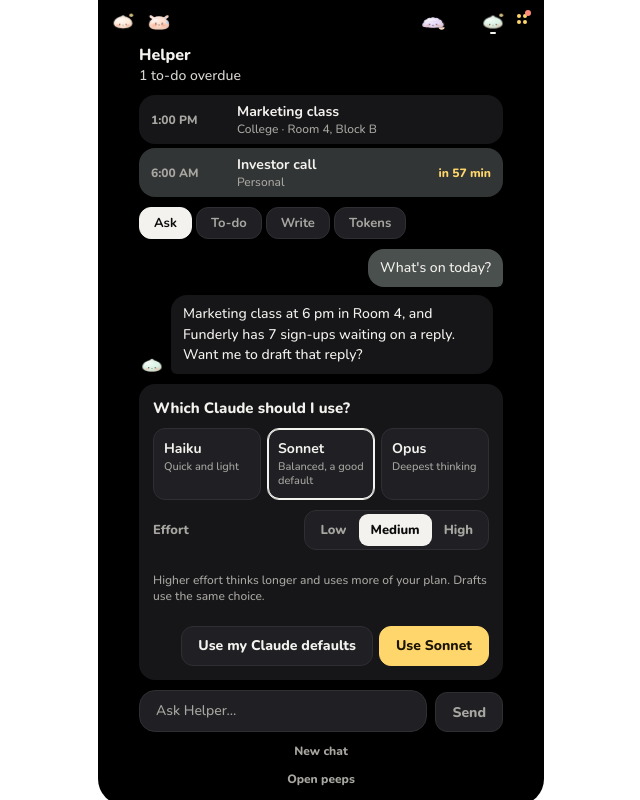
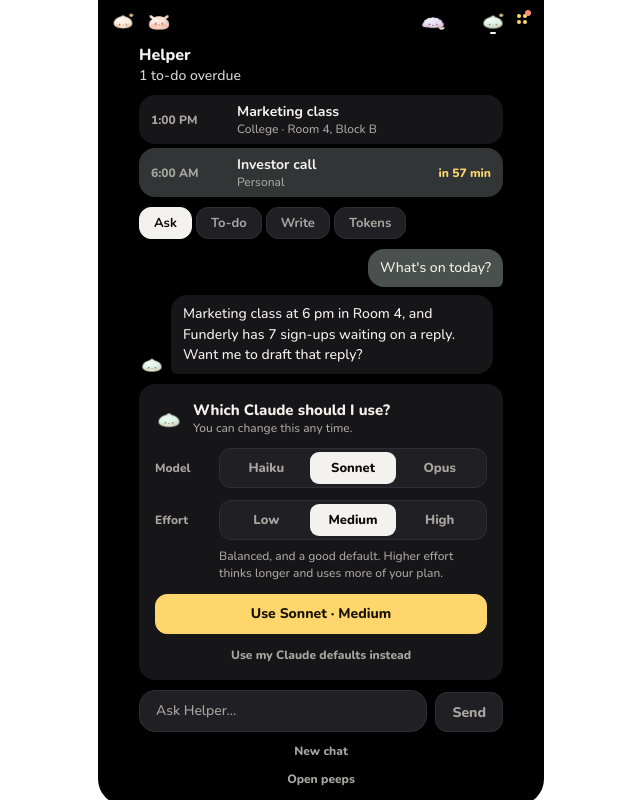
Before and after one commit to TheSscarletSkies/peeps, a React (Vite) app: page / in a window 1280 px wide. Both pictures are taken after a click on the button 812 px from the left and 21 px from the top of the page. Shown: the whole page, without its empty margins (319-959 px from the left). Built offline with nearby package versions, Linux system fonts and the light colour scheme.

Commit message:
Calmer model picker: two matching switches, one line of help, one main button

```diff
--- a/src/helper/AgentPicker.tsx
+++ b/src/helper/AgentPicker.tsx
@@ -2,10 +2,11 @@ import { useState } from "react";
 
 import { setHelperAgent } from "../lib/bridge";
 import type { Helper } from "../lib/types";
+import { Dumpling } from "../pets/Dumpling";
 
 export const MODELS = [
   { id: "haiku", name: "Haiku", note: "Quick and light" },
-  { id: "sonnet", name: "Sonnet", note: "Balanced, a good default" },
+  { id: "sonnet", name: "Sonnet", note: "Balanced, and a good default" },
   { id: "opus", name: "Opus", note: "Deepest thinking" },
 ];
 
@@ -66,13 +67,31 @@ export function AgentPicker({
     }
   };
 
+  const chosen = MODELS.find((option) => option.id === model) ?? MODELS[1];
+  const level = EFFORTS.find((option) => option.id === effort);
+
   return (
     <section className="agent-picker" aria-label="Choose a model">
+      <header className="agent-picker__head">
+        <Dumpling
+          kind={helper.kind}
+          color={helper.color}
+          mood="chill"
+          heat={0}
+          size={28}
+        />
+        <div>
           <p className="agent-picker__title">Which Claude should I use?</p>
+          <p className="agent-picker__sub">You can change this any time.</p>
+        </div>
+      </header>
+
+      <div className="agent-picker__row">
+        <span id="model-label">Model</span>
         <div
-        className="agent-picker__models"
+          className="segmented"
           role="radiogroup"
-        aria-label="Model"
+          aria-labelledby="model-label"
         >
           {MODELS.map((option) => (
             <button
@@ -80,17 +99,21 @@ export function AgentPicker({
               type="button"
               role="radio"
               aria-checked={model === option.id}
-            className="agent-picker__model"
+              className={model === option.id ? "segmented__on" : undefined}
               onClick={() => setModel(option.id)}
             >
-            <strong>{option.name}</strong>
-            <span>{option.note}</span>
+              {option.name}
             </button>
           ))}
         </div>
-      <div className="roster__size">
-        <span>Effort</span>
-        <div className="segmented" role="radiogroup" aria-label="Effort">
+      </div>
+      <div className="agent-picker__row">
+        <span id="effort-label">Effort</span>
+        <div
+          className="segmented"
+          role="radiogroup"
+          aria-labelledby="effort-label"
+        >
           {EFFORTS.map((option) => (
             <button
               key={option.id}
@@ -105,21 +128,19 @@ export function AgentPicker({
           ))}
         </div>
       </div>
-      <p className="setup__hint">
-        Higher effort thinks longer and uses more of your plan. Drafts use the
-        same choice.
+      <p className="agent-picker__note">
+        {chosen?.note}. Higher effort thinks longer and uses more of your plan.
       </p>
-      <div className="todo-form__actions">
-        <button className="button" onClick={() => void save(null, null)}>
-          Use my Claude defaults
-        </button>
+
       <button
-          className="button button--primary"
+        className="button button--primary agent-picker__use"
         onClick={() => void save(model, effort)}
       >
-          Use {MODELS.find((option) => option.id === model)?.name}
+        Use {chosen?.name} · {level?.name}
       </button>
-      </div>
+      <button className="tray__link" onClick={() => void save(null, null)}>
+        Use my Claude defaults instead
+      </button>
       {error && <p className="tray__error">{error}</p>}
     </section>
   );
--- a/src/hub/hub.css
+++ b/src/hub/hub.css
@@ -862,7 +862,3 @@ li[data-done] .started__check {
 .hub .agent-picker {
   background: var(--field);
 }
-
-.hub .agent-picker__model {
-  background: var(--surface);
-}
--- a/src/styles.css
+++ b/src/styles.css
@@ -1665,10 +1665,16 @@ body,
 .agent-picker {
   display: flex;
   flex-direction: column;
-  gap: 10px;
-  padding: 14px;
+  gap: 12px;
+  padding: 16px;
   border-radius: var(--r-box);
   background: var(--surface);
+}
+
+.agent-picker__head {
+  display: flex;
+  align-items: center;
+  gap: 10px;
 }
 
 .agent-picker__title {
@@ -1677,39 +1683,42 @@ body,
   font-weight: 800;
 }
 
-.agent-picker__models {
+.agent-picker__sub {
+  margin: 0;
+  color: var(--muted);
+  font-size: 12px;
+}
+
+.agent-picker__row {
   display: grid;
-  grid-template-columns: repeat(3, 1fr);
-  gap: 6px;
-}
-
-.agent-picker__model {
-  display: flex;
-  flex-direction: column;
-  gap: 2px;
-  padding: 10px;
-  border: 1px solid var(--field-line);
-  border-radius: var(--r-control);
-  background: var(--field);
-  color: var(--text);
-  font-family: inherit;
-  text-align: left;
-  cursor: pointer;
-}
-
-.agent-picker__model strong {
-  font-size: 14px;
-}
-
-.agent-picker__model span {
-  color: var(--muted);
-  font-size: 11px;
-  line-height: 1.3;
-}
-
-.agent-picker__model[aria-checked="true"] {
-  border-color: var(--text);
-  box-shadow: inset 0 0 0 1px var(--text);
+  grid-template-columns: 56px 1fr;
+  align-items: center;
+  gap: 8px;
+}
+
+.agent-picker__row > span {
+  color: var(--muted);
+  font-size: 12px;
+  font-weight: 800;
+}
+
+.agent-picker__row .segmented button {
+  flex: 1;
+}
+
+.agent-picker__note {
+  margin: -4px 0 0 64px;
+  color: var(--muted);
+  font-size: 12px;
+  line-height: 1.4;
+}
+
+.agent-picker__use {
+  width: 100%;
+}
+
+.agent-picker .tray__link {
+  align-self: center;
 }
 
 .chat__agent {
```
Also changed, not shown: 1 other file (tests, documents, lock files or other folders). Lines whose indentation alone changed are shown as unchanged.
